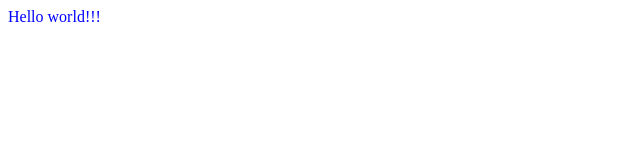
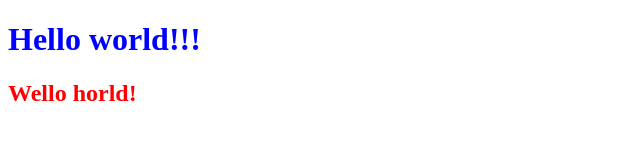
Before and after one commit to leonov-a-a/project_test, a plain HTML site: page index.html in a window 1280 px wide. Shown: the whole page, without its empty margins (0-640 px from the left). Drawn offline with Linux system fonts and the light colour scheme.

Commit message:
index.html.mod

```diff
--- a/css/style.css
+++ b/css/style.css
@@ -1,3 +1,7 @@
-body {
+h1 {
     color: blue;
 }
+
+h2 {
+    color: red
+}
--- a/index.html
+++ b/index.html
@@ -7,6 +7,7 @@
     <link rel="stylesheet" href="css/style.css">
 </head>
 <body>
-    Hello world!!!
+    <h1>Hello world!!!</h1>
+    <h2>Wello horld!</h2>
 </body>
 </html>
```
